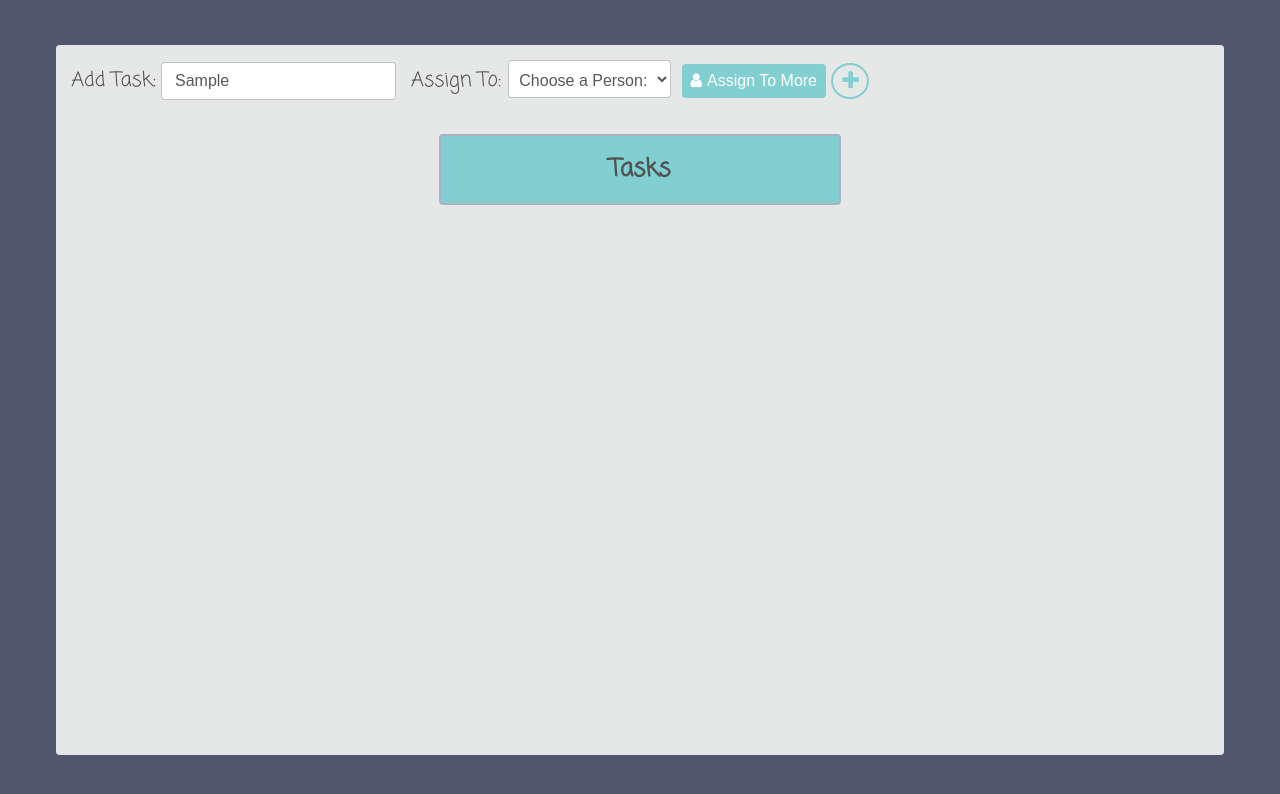
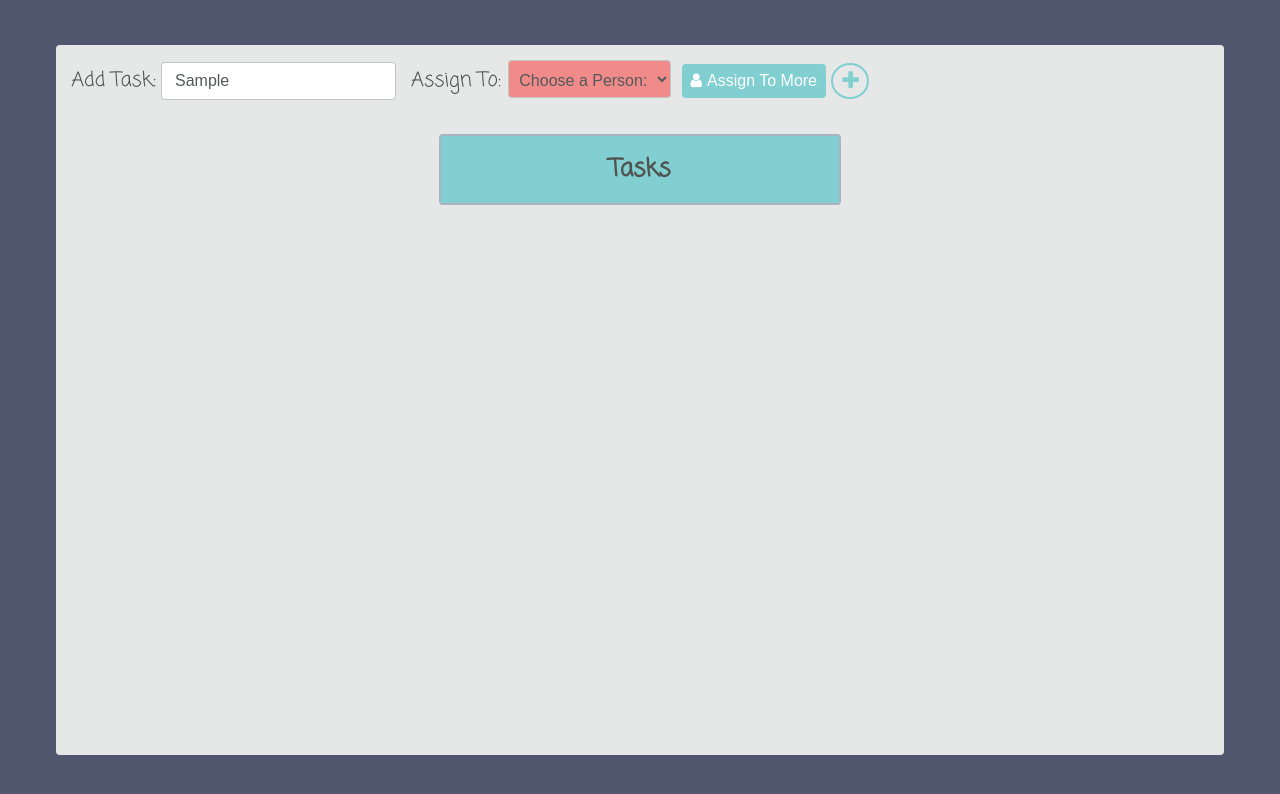
Before and after one commit to JaynieA/Weekend4_ToDoList, a website: page public/index.html in a window 1280 px wide. Both pictures are taken after typing "Sample" into the empty fields and a click on the button 850 px from the left and 80 px from the top of the page. Drawn offline with nearby package versions, Linux system fonts and the light colour scheme; no server answers.

Commit message:
validating select input before user can post a task

```diff
--- a/public/js/client.js
+++ b/public/js/client.js
@@ -66,14 +66,41 @@ var completeTask = function() {
   }); // end ajax
 }; // end completeTask
 
+var validatePeopleAssigned = function() {
+  console.log('in validatePeopleAssigned');
+  var toValidate = [];
+  //get values of all selects, push into toValidate
+  $('.people-select').each(function() {
+    var person = $(this).val();
+    toValidate.push(person);
+  }); // end each select
+  //check if null exists within toValidate
+  if (toValidate.indexOf(null) === -1){
+    return true;
+  } else {
+    //Turn select with value null red so user knows what's up
+    $('.people-select').each(function() {
+      console.log($(this).val());
+      if ($(this).val() === null) {
+        $(this).addClass('bad-input');
+      } // end if
+    }); // end each select
+    return false;
+  } // end else
+}; // end validatePeopleAssigned
+
 var createTask = function(e){
   e.preventDefault();
   console.log('in createTask');
+  $('.people-select').removeClass('bad-input');
   var people = [];
+  //if validatePeopleAssigned returns true, continue
+  if (validatePeopleAssigned()) {
     //get values of all selected names
     $('.people-select').each(function() {
+      var person = $(this).val();
       //split string to get id number from beginning of value
-    var person = $(this).val();
+      console.log('person is not null');
       var result = person.split("-")[0];
       //push result into people array
       people.push(result);
@@ -90,6 +117,7 @@ var createTask = function(e){
     } // end if
     //clear input value
     $('#taskIn').val('');
+  } // end if
 }; // end createTask
 
 var deletePeopleSelect = function(){
@@ -241,8 +269,10 @@ var postTask = function(object) {
     data: JSON.stringify(object),
     contentType: 'application/json',
     success: function(response) {
-      //reset task input validation alert appearance
+      //reset bad input appearances
       $('#taskIn').removeClass('bad-input');
+      $('.people-select').removeClass('bad-input');
+      $('.people-select').prop('selectedIndex',0);
       //get and display new tasks
       getTasks();
     }, // end success
--- a/public/stylesheets/scss/style.scss
+++ b/public/stylesheets/scss/style.scss
@@ -36,12 +36,7 @@ input {
   border: 1px solid rgba(0,0,0,.15);
   border-radius: .25rem;
 }
-.bad-input {
-  background-color: rgba(255,0,0,0.4);
-  &.bad-input::-webkit-input-placeholder {
-     color: $white;
-  }
-}
+
 // ----- BUTTONS ----- //
 .btn {
   background-color: $accentColor;
@@ -226,7 +221,7 @@ input {
   max-height: 100%;
   margin-bottom: -8px;
 }
-//MODAL
+  //MODAL
 .modal {
   font-family: 'Roboto', sans-serif;
   background-color: $white;
@@ -321,3 +316,10 @@ input {
     padding-bottom: 20px;
   }
 }
+// ----- JS CLASSES ----- //
+.bad-input {
+  background-color: rgba(255,0,0,0.4) !important;
+  &.bad-input::-webkit-input-placeholder {
+     color: $white;
+  }
+}
```
Also changed, not shown: public/stylesheets/css/style.css, 1 other file. Lines whose indentation alone changed are shown as unchanged.
